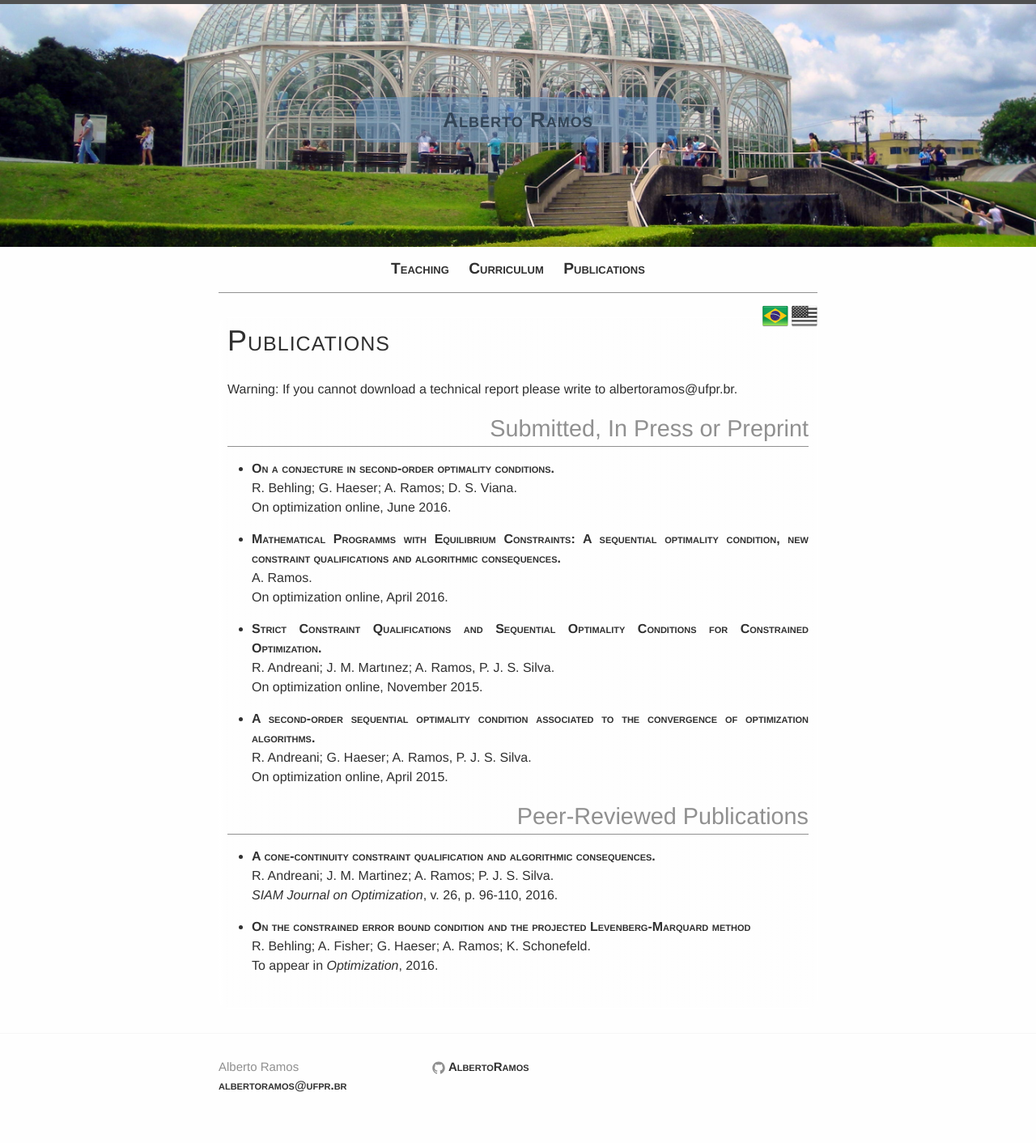
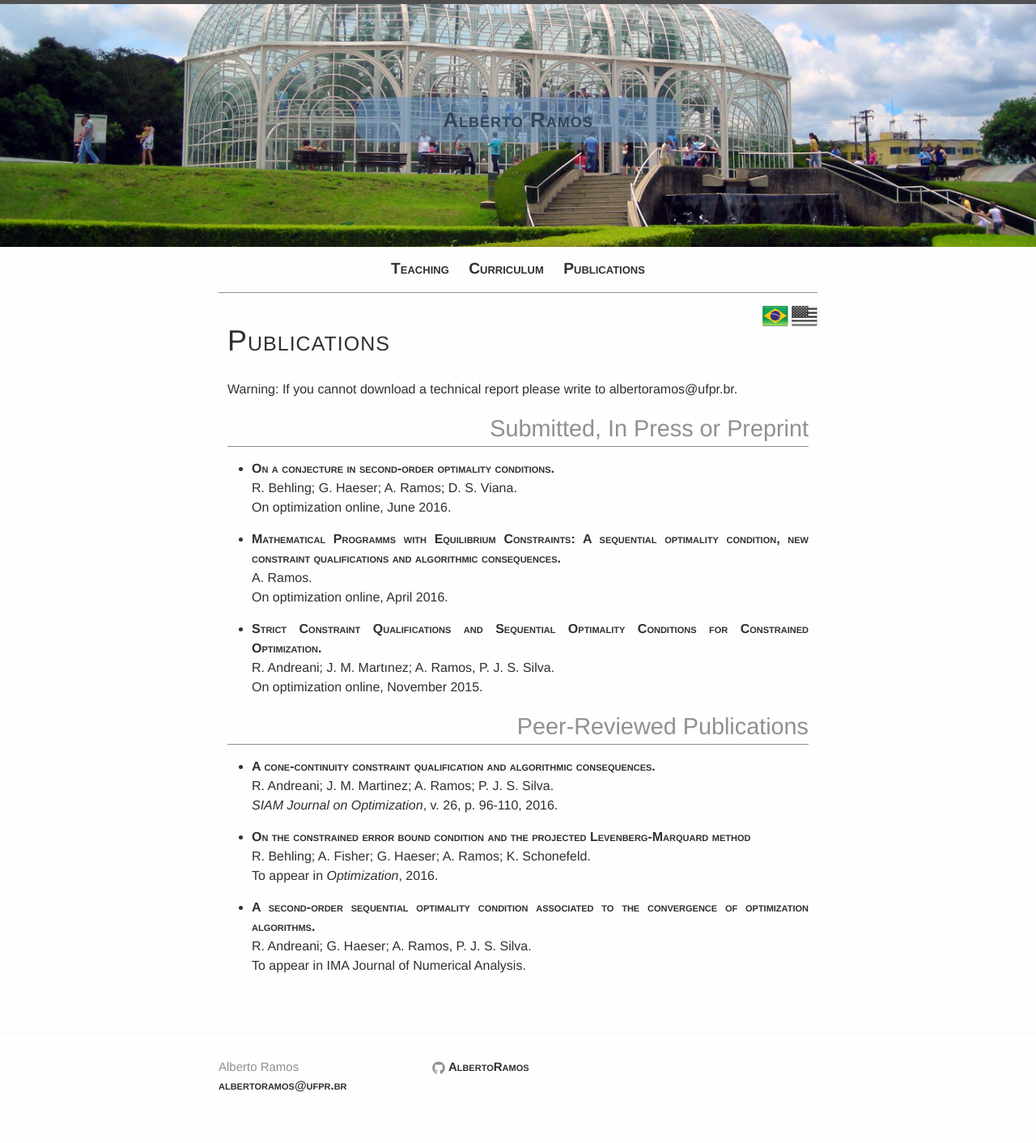
Before and after one commit to abelsiqueira/abelsiqueira.github.io-old, a Jekyll site: the page built from research.en.md, in a window 1280 px wide. Shown: the whole page at 81% size. Built offline with Jekyll 4.4.1, drawn with Linux system fonts in a browser that asks for light colours.

Commit message:
Update research.en.md

```diff
--- a/research.en.md
+++ b/research.en.md
@@ -23,9 +23,6 @@ albertoramos@ufpr.br. <br />
     R. Andreani; J. M. Martınez; A. Ramos, P. J. S. Silva. <br />
     On optimization online, November 2015.
 
-  - **[A second-order sequential optimality condition associated to the convergence of optimization algorithms.](http://www.optimization-online.org/DB_HTML/2015/04/4887.html)** <br />
-    R. Andreani; G. Haeser; A. Ramos, P. J. S. Silva. <br /> On optimization online, April 2015.
-
 # Peer-Reviewed Publications
 
  - **[A cone-continuity constraint qualification and algorithmic consequences.](http://dx.doi.org/10.1137/15M1008488)** <br />
@@ -35,3 +32,7 @@ albertoramos@ufpr.br. <br />
  - **[On the constrained error bound condition and the projected Levenberg-Marquard method](http://dx.doi.org/10.1080/02331934.2016.1200578)** <br />
     R. Behling; A. Fisher; G. Haeser; A. Ramos; K. Schonefeld. <br />
     To appear in _Optimization_, 2016.
+
+ - **[A second-order sequential optimality condition associated to the convergence of optimization algorithms.](http://www.optimization-online.org/DB_HTML/2015/04/4887.html)** <br />
+    R. Andreani; G. Haeser; A. Ramos, P. J. S. Silva. <br />
+    To appear in IMA Journal of Numerical Analysis.
```
